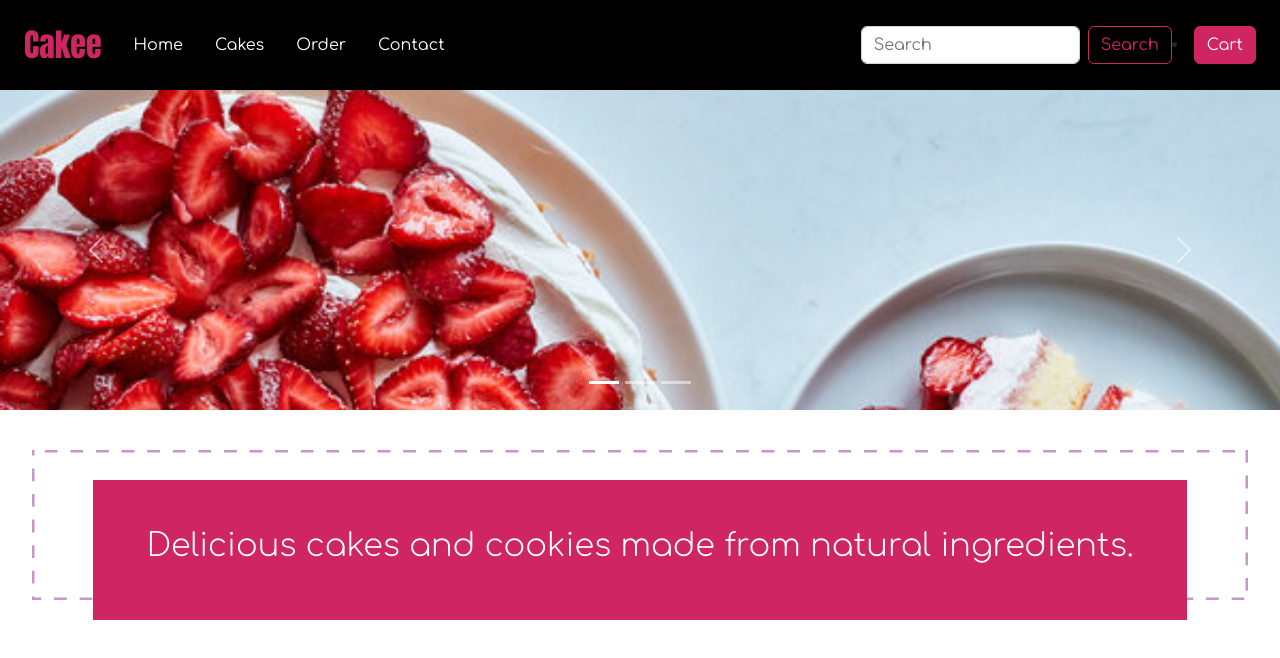
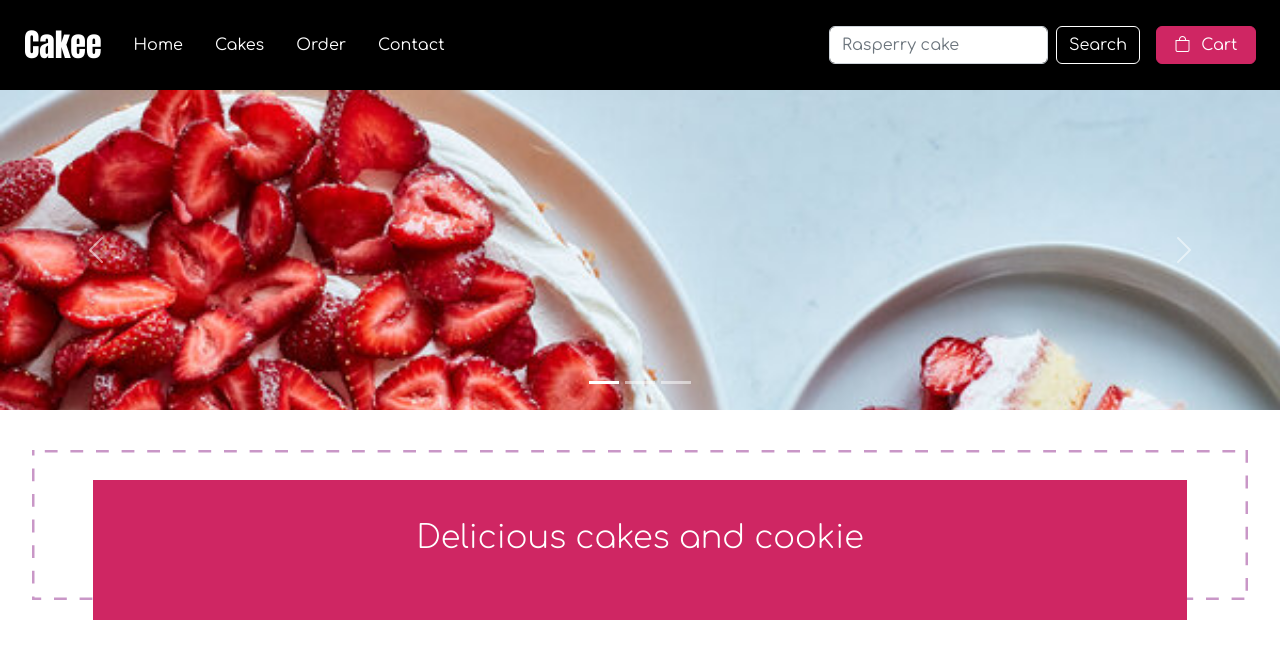
Before and after one commit to BeataGonera/Bootstrap-and-Sass-tutorial, a React (Create React App) app in the folder my-app/: page / in a window 1280 px wide. Shown: the top 658 px of the page. Built offline with nearby package versions, Linux system fonts and the light colour scheme.

Commit message:
typing animation in LandingPage

```diff
--- a/my-app/package.json
+++ b/my-app/package.json
@@ -11,6 +11,7 @@
     "@types/react": "^18.0.26",
     "@types/react-dom": "^18.0.10",
     "bootstrap": "^5.2.3",
+    "bootstrap-icons": "^1.10.3",
     "react": "^18.2.0",
     "react-dom": "^18.2.0",
     "react-router-dom": "^6.6.1",
--- a/my-app/public/index.html
+++ b/my-app/public/index.html
@@ -25,7 +25,7 @@
       work correctly both with client-side routing and a non-root public URL.
       Learn how to configure a non-root public URL by running `npm run build`.
     -->
-
+    <link rel=”stylesheet” href=”https://cdn.jsdelivr.net/npm/bootstrap-icons@1.5.0/font/bootstrap-icons.css” />
     <link rel="preconnect" href="https://fonts.googleapis.com">
 <link rel="preconnect" href="https://fonts.gstatic.com" crossorigin>
 <link href="https://fonts.googleapis.com/css2?family=Comfortaa:wght@300;400;700&family=Epilogue:wght@300;400;500;700&family=Fraunces:opsz,wght@9..144,700&family=Karla:wght@400;700&family=Lato&family=League+Spartan:wght@400;500;700&family=Montserrat:wght@500;700&family=Poppins:wght@500;600;700&family=Roboto:wght@300;400;500;700&family=Rubik:wght@400;500;700&family=Space+Grotesk:wght@500&display=swap" rel="stylesheet">
--- a/my-app/src/components/LandingPage/LandingPage.tsx
+++ b/my-app/src/components/LandingPage/LandingPage.tsx
@@ -1,7 +1,9 @@
 import { NavBar } from '../NavBar/NavBar'
 import { Carousel } from './Carousel';
+import { ThemeLine } from './themeLine';
 
 export const LandingPage = () => {
+
     return (
         <>
         <NavBar/>
@@ -12,14 +14,20 @@ export const LandingPage = () => {
             <div id='theme-line-container'>
 
                 <div className='pink-rectangle bg-primary'>
-                    <h1 className="display-1 lead">Delicious cakes and cookies made from natural ingredients.</h1>
+                    <h1 className="display-1 lead"><ThemeLine text={'  Delicious cakes and cookies made from natural ingredients.'}/></h1>
                 </div>
 
                 <svg id="animated-dashed-rectangle">
                     <rect id='stroke'/>
                 </svg>
 
+                <svg id="button-chevron-down">
+                    <circle/>
+                </svg>
+
             </div>
+
+
 
         </section>
         </>
--- /dev/null
+++ b/my-app/src/components/LandingPage/themeLine.tsx
@@ -0,0 +1,33 @@
+import { useState, useEffect, FC, useRef } from "react";
+
+interface ThemeLineProps{
+    text: string;
+}
+
+export const ThemeLine:FC<ThemeLineProps> = ({text}) => {
+
+    const index = useRef(0)
+    const [currentText, setCurrentText] = useState('')
+
+    useEffect(() => {
+        index.current = 0
+        setCurrentText('')
+    },[text])
+
+    useEffect(() => {
+        if(index.current < text.length){
+            const timeoutId = setTimeout(() => {
+                setCurrentText((value) => value + text.charAt(index.current))
+                index.current += 1
+            }, 200)
+            return()=> {
+                clearTimeout(timeoutId)
+            }
+        }
+    },[currentText, text])
+
+
+    return (
+        <p>{currentText}</p>
+     );
+}
--- a/my-app/src/components/NavBar/NavBar.tsx
+++ b/my-app/src/components/NavBar/NavBar.tsx
@@ -5,7 +5,7 @@ export const NavBar = () => {
     <>
     <nav className="navbar navbar-expand-lg">
   <div className="container-fluid my-2 px-4">
-    <a className="navbar-brand" href="#">Cakee</a>
+    <a className="navbar-brand text-white" href="#">Cakee</a>
     <button className="navbar-toggler" type="button" data-bs-toggle="collapse" data-bs-target="#navbarSupportedContent" aria-controls="navbarSupportedContent" aria-expanded="false" aria-label="Toggle navigation">
       <span className="navbar-toggler-icon"></span>
     </button>
@@ -45,14 +45,17 @@ export const NavBar = () => {
         </li>
 
       </ul>
-      <form className="d-flex">
-        <input className="form-control me-2" type="search" placeholder="Search" aria-label="Search"/>
-        <button className="btn btn-outline-primary" type="submit">Search</button>
+      <form className="d-flex" style={{marginRight:'1rem'}}>
+        <input className="form-control me-2" type="search" placeholder="Rasperry cake" aria-label="Search"/>
+        <button className="btn btn-outline-white" type="submit">Search</button>
       </form>
 
-      <li className="nav-item">
-          <a className="btn btn-primary" href="#">Cart</a>
-        </li>
+      <button className="btn btn-primary d-flex justify-content-around" style={{width: '100px'}}>
+          <i className="bi bi-bag mr-2"></i>
+        Cart
+      </button>
+
+
     </div>
   </div>
 </nav>
--- a/my-app/src/sass/main.scss
+++ b/my-app/src/sass/main.scss
@@ -1,6 +1,8 @@
 $primary: #CF2663;
+$white: #FFFFFF;
 $accents: #C997C7;
 $plain:  Comfortaa, sans-serif;
+$logo: #FFFFFF;
 
 @mixin flex-center(){
     display: flex;
@@ -74,6 +76,10 @@ div#theme-line-container{
   $height: 100%;
   $width: 100%;
 
+  #animated-dashed-rectangle{
+    width: 95%;
+  }
+
   svg#animated-dashed-rectangle {
       width: 100%;
       position: absolute;
@@ -107,14 +113,14 @@ div#theme-line-container:hover > svg#animated-dashed-rectangle > #stroke{
   animation-play-state: running;
 }
 
+@import '../../node_modules/bootstrap/scss/functions';
+@import '../../node_modules/bootstrap/scss/variables';
+@import "~bootstrap-icons/font/bootstrap-icons.scss";
 
 
-
-@import '../../node_modules/bootstrap/scss/functions';
-@import '../../node_modules/bootstrap/scss/variables';
-
 $theme-colors: (
-    'primary': #CF2663
+    'primary': #CF2663,
+    'white': #FFFFFF
 );
 
 // $custom-theme-colours: (
```
Also changed, not shown: 1 other file (tests, documents, lock files or other folders).
